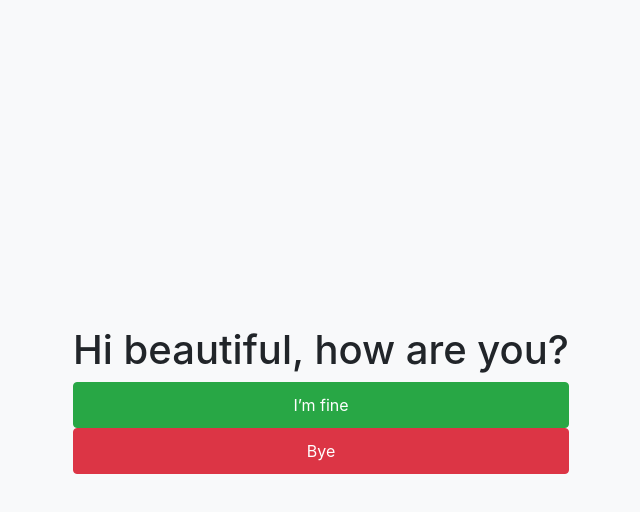
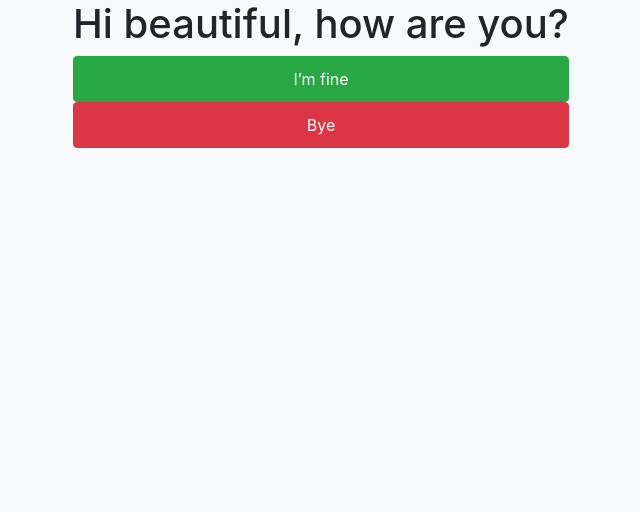
Before and after one commit to rejiagw13/untukmu, a plain HTML site: page index.html in a window 1280 px wide. Shown: the whole page, without its empty margins (319-959 px from the left). Drawn offline with nearby package versions, Linux system fonts and the light colour scheme.

Commit message:
Update index.html

```diff
--- a/index.html
+++ b/index.html
@@ -2,18 +2,17 @@
 <html lang="en">
 <head>
     <meta charset="UTF-8">
-    <meta name="viewport" content="width=device-width, initial-scale=1"> <!-- Add viewport meta tag -->
+    <meta name="viewport" content="width=device-width, initial-scale=1">
     <title>Choose Your Date Spot</title>
     <link rel="stylesheet" href="https://stackpath.bootstrapcdn.com/bootstrap/4.5.2/css/bootstrap.min.css">
     <style>
         body {
+            background-color: #f8f9fa !important; /* Ensure custom background color is applied */
             display: flex;
             flex-direction: column; /* Stack elements vertically */
             justify-content: center;
             align-items: center;
-            height: 100vh;
-            background-color: #f8f9fa;
-            overflow: hidden; /* Prevent scrolling during greeting */
+            height: auto; /* Allow height to adjust based on content */
         }
         .animated {
             opacity: 0;
```
